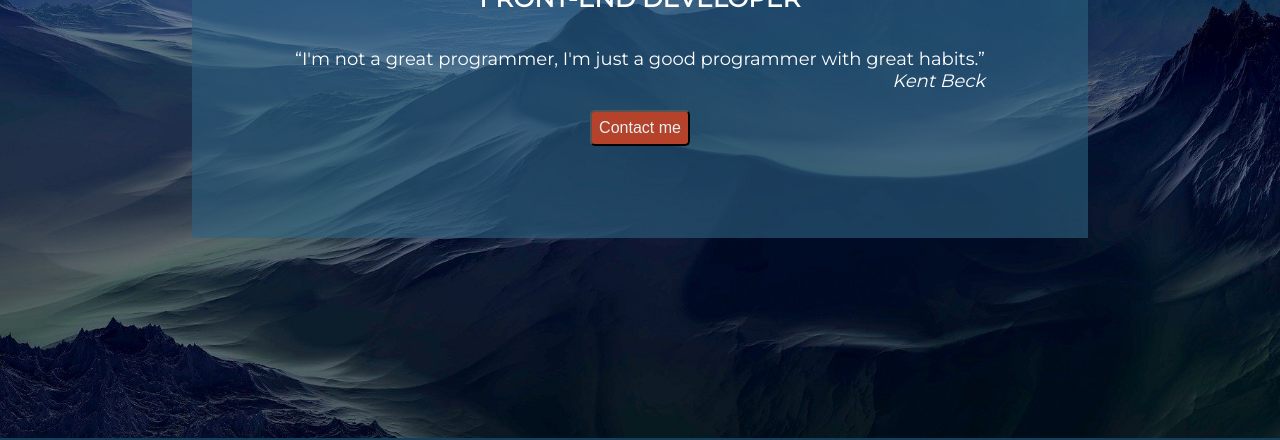
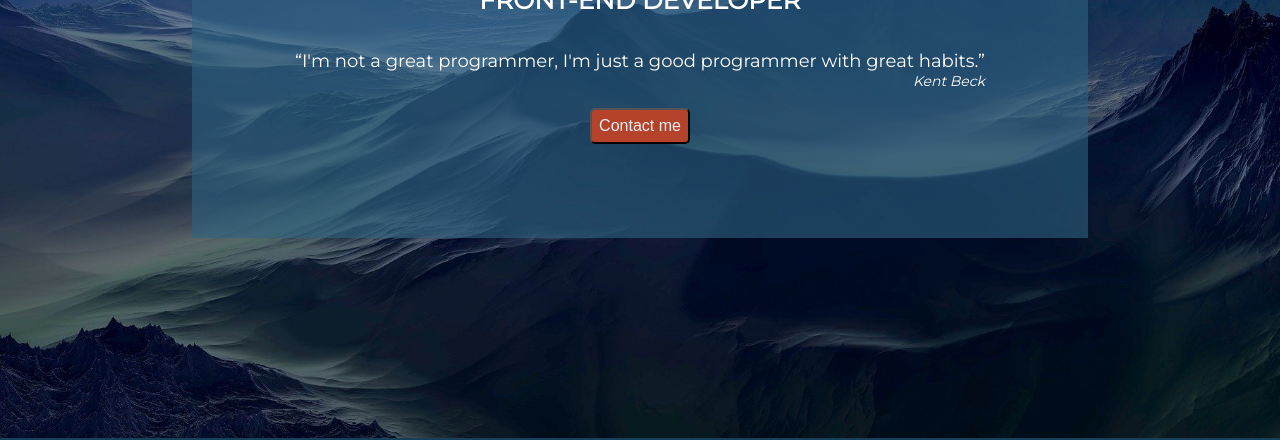
Before and after one commit to kristep/kristep-old-version, a plain HTML site: page index.html in a window 1280 px wide. Shown: the part 362-802 px from the top of the page. Drawn offline with Linux system fonts and the light colour scheme.

Commit message:
minor fixes until remake

```diff
--- a/style.css
+++ b/style.css
@@ -150,6 +150,7 @@ nav a:hover {
 .quote-author {
   font-style: italic;
   text-align: right;
+  font-size: 14px;
 }
 
 .fa-chevron-down {
```
Also changed, not shown: index.html (+0 -1 lines).
